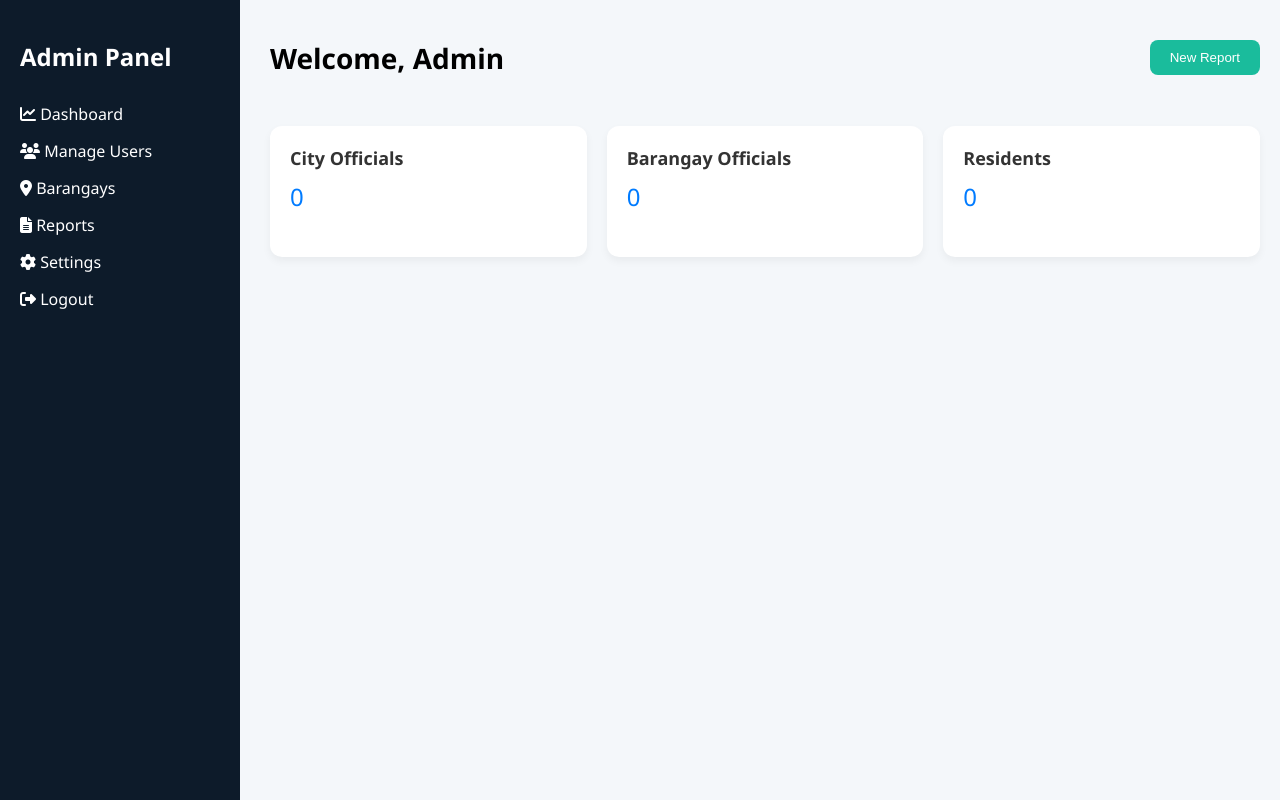
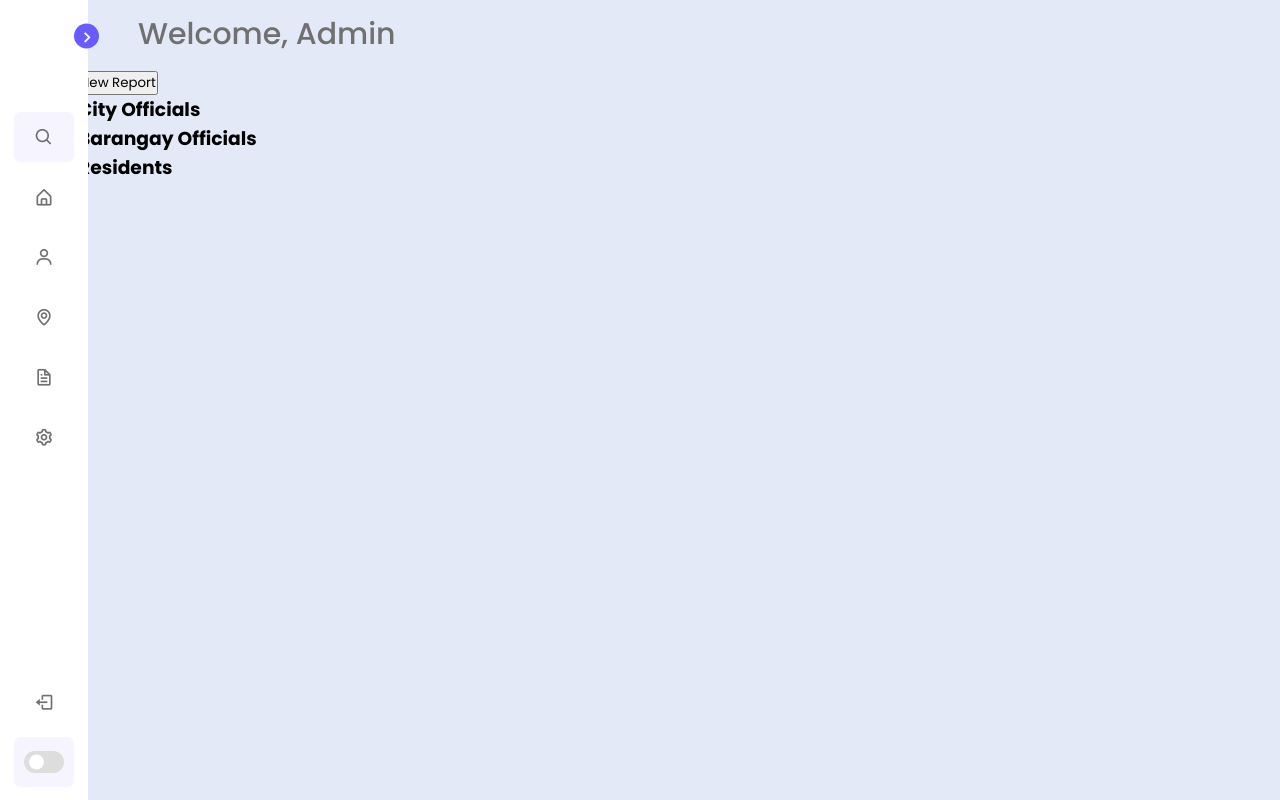
Before and after one commit to matareynard/city_management, a PHP site: page /admindashboard.php in a window 1280 px wide. Run offline with PHP 8.4, Linux system fonts and the light colour scheme; data that the repository does not hold is empty; some libraries are stand-ins or nearby versions.

Commit message:
dashboard

```diff
--- a/admin/admindashboard.css
+++ b/admin/admindashboard.css
@@ -1,110 +1,305 @@
-body {
+/* Google Font Import - Poppins */
+@import url('https://fonts.googleapis.com/css2?family=Poppins:wght@300;400;500;600;700&display=swap');
+
+* {
   margin: 0;
-  font-family: 'Segoe UI', sans-serif;
-  background: #f4f7fa;
+  padding: 0;
+  box-sizing: border-box;
+  font-family: 'Poppins', sans-serif;
 }
 
-.sidebar {
-  width: 200px;
-  background: #0d1b2a;
-  color: #fff;
-  height: 100vh;
-  position: fixed;
-  padding: 20px;
+:root {
+  /* ===== Colors ===== */
+  --body-color: #E4E9F7;
+  --sidebar-color: #FFF;
+  --primary-color: #695CFE;
+  --primary-color-light: #F6F5FF;
+  --toggle-color: #DDD;
+  --text-color: #707070;
+
+  /* ===== Transitions ===== */
+  --tran-03: all 0.3s ease;
+  --tran-04: all 0.4s ease;
+  --tran-05: all 0.5s ease;
 }
 
-.sidebar h2 {
-  font-size: 24px;
-  margin-bottom: 30px;
+body {
+  min-height: 100vh;
+  background-color: var(--body-color);
+  transition: var(--tran-05);
 }
 
-.sidebar a {
+::selection {
+  background-color: var(--primary-color);
   color: #fff;
-  display: block;
-  margin: 15px 0;
-  text-decoration: none;
-  transition: 0.3s;
 }
 
-.sidebar a:hover {
-  color: #1abc9c;
+body.dark {
+  --body-color: #18191a;
+  --sidebar-color: #242526;
+  --primary-color: #3a3b3c;
+  --primary-color-light: #3a3b3c;
+  --toggle-color: #fff;
+  --text-color: #ccc;
 }
 
-.main {
-  margin-left: 250px;
-  padding: 20px;
+/* ===== Sidebar ===== */
+.sidebar {
+  position: fixed;
+  top: 0;
+  left: 0;
+  height: 100%;
+  width: 250px;
+  padding: 10px 14px;
+  background: var(--sidebar-color);
+  transition: var(--tran-05);
+  z-index: 100;
 }
 
-.header {
+.sidebar.close {
+  width: 88px;
+}
+
+.sidebar li {
+  height: 50px;
+  list-style: none;
   display: flex;
-  justify-content: space-between;
+  align-items: center;
+  margin-top: 10px;
+}
+
+.sidebar .icon,
+.sidebar header .image {
+  min-width: 60px;
+  height: 100%;
+  display: flex;
+  align-items: center;
+  justify-content: center;
+  border-radius: 6px;
+  font-size: 20px;
+  color: var(--text-color);
+  transition: var(--tran-03);
+}
+
+.sidebar .text {
+  font-size: 17px;
+  font-weight: 500;
+  white-space: nowrap;
+  color: var(--text-color);
+  opacity: 1;
+  transition: var(--tran-03);
+}
+
+.sidebar.close .text {
+  opacity: 0;
+}
+
+.sidebar header {
+  position: relative;
+}
+
+.sidebar header .image-text {
+  display: flex;
   align-items: center;
 }
 
-.header h1 {
-  font-size: 28px;
+.sidebar header .logo-text {
+  display: flex;
+  flex-direction: column;
 }
 
-.btn-new-report {
-  padding: 10px 20px;
-  background-color: #1abc9c;
-  color: white;
+header .image-text .name {
+  margin-top: 2px;
+  font-size: 18px;
+  font-weight: 600;
+}
+
+header .image-text .profession {
+  font-size: 16px;
+  margin-top: -2px;
+  display: block;
+}
+
+.sidebar header .image img {
+  width: 40px;
+  border-radius: 6px;
+}
+
+.sidebar header .toggle {
+  position: absolute;
+  top: 50%;
+  right: -25px;
+  transform: translateY(-50%) rotate(180deg);
+  height: 25px;
+  width: 25px;
+  background-color: var(--primary-color);
+  color: var(--sidebar-color);
+  border-radius: 50%;
+  font-size: 22px;
+  display: flex;
+  align-items: center;
+  justify-content: center;
+  cursor: pointer;
+  transition: var(--tran-05);
+}
+
+body.dark .sidebar header .toggle {
+  color: var(--text-color);
+}
+
+.sidebar.close .toggle {
+  transform: translateY(-50%) rotate(0deg);
+}
+
+.sidebar .menu {
+  margin-top: 40px;
+}
+
+.sidebar li.search-box {
+  border-radius: 6px;
+  background-color: var(--primary-color-light);
+  cursor: pointer;
+  transition: var(--tran-05);
+}
+
+.sidebar li.search-box input {
+  height: 100%;
+  width: 100%;
   border: none;
-  border-radius: 8px;
+  outline: none;
+  background-color: var(--primary-color-light);
+  color: var(--text-color);
+  border-radius: 6px;
+  font-size: 17px;
+  font-weight: 500;
+  transition: var(--tran-05);
+}
+
+.sidebar li a {
+  display: flex;
+  align-items: center;
+  width: 100%;
+  height: 100%;
+  border-radius: 6px;
+  text-decoration: none;
+  background-color: transparent;
+  transition: var(--tran-03);
+}
+
+.sidebar li a:hover {
+  background-color: var(--primary-color);
+}
+
+.sidebar li a:hover .icon,
+.sidebar li a:hover .text {
+  color: var(--sidebar-color);
+}
+
+body.dark .sidebar li a:hover .icon,
+body.dark .sidebar li a:hover .text {
+  color: var(--text-color);
+}
+
+.sidebar .menu-bar {
+  height: calc(100% - 55px);
+  display: flex;
+  flex-direction: column;
+  justify-content: space-between;
+  overflow-y: scroll;
+}
+
+.menu-bar::-webkit-scrollbar {
+  display: none;
+}
+
+.sidebar .menu-bar .mode {
+  border-radius: 6px;
+  background-color: var(--primary-color-light);
+  position: relative;
+  transition: var(--tran-05);
+}
+
+.menu-bar .mode .sun-moon {
+  height: 50px;
+  width: 60px;
+}
+
+.mode .sun-moon i {
+  position: absolute;
+}
+
+.mode .sun-moon i.sun {
+  opacity: 0;
+}
+
+body.dark .mode .sun-moon i.sun {
+  opacity: 1;
+}
+
+body.dark .mode .sun-moon i.moon {
+  opacity: 0;
+}
+
+.menu-bar .bottom-content .toggle-switch {
+  position: absolute;
+  right: 0;
+  height: 100%;
+  min-width: 60px;
+  display: flex;
+  align-items: center;
+  justify-content: center;
+  border-radius: 6px;
   cursor: pointer;
 }
 
-.cards {
-  display: grid;
-  grid-template-columns: repeat(auto-fit, minmax(250px, 1fr));
-  gap: 20px;
-  margin-top: 30px;
+.toggle-switch .switch {
+  position: relative;
+  height: 22px;
+  width: 40px;
+  border-radius: 25px;
+  background-color: var(--toggle-color);
+  transition: var(--tran-05);
 }
 
-.card {
-  background: #fff;
-  border-radius: 12px;
-  padding: 20px;
-  box-shadow: 0 4px 8px rgba(0,0,0,0.05);
+.switch::before {
+  content: '';
+  position: absolute;
+  height: 15px;
+  width: 15px;
+  border-radius: 50%;
+  top: 50%;
+  left: 5px;
+  transform: translateY(-50%);
+  background-color: var(--sidebar-color);
+  transition: var(--tran-04);
 }
 
-.card h3 {
-  margin: 0;
-  font-size: 18px;
-  color: #333;
+body.dark .switch::before {
+  left: 20px;
 }
 
-.card p {
-  font-size: 24px;
-  margin-top: 10px;
-  color: #007bff;
+.home {
+  position: absolute;
+  top: 0;
+  left: 250px;
+  height: 100vh;
+  width: calc(100% - 250px);
+  background-color: var(--body-color);
+  transition: var(--tran-05);
 }
 
-
-.section {
-  margin-top: 40px;
+.home .text {
+  font-size: 30px;
+  font-weight: 500;
+  color: var(--text-color);
+  padding: 12px 60px;
 }
 
-.section h2 {
-  margin-bottom: 20px;
-  color: #333;
+.sidebar.close ~ .home {
+  left: 78px;
+  width: calc(100% - 78px);
 }
 
-.chart-container,
-#calendar,
-#map {
-  background: #fff;
-  border-radius: 12px;
-  padding: 20px;
-  box-shadow: 0 4px 8px rgba(0,0,0,0.05);
-  box-sizing: 10%;
+body.dark .home .text {
+  color: var(--text-color);
 }
-
-#calendar {
-  margin-top: 10px;
-}
-
-#map {
-  height: 400px;
-  margin-top: 10px;
-}
--- a/admin/admindashboard.php
+++ b/admin/admindashboard.php
@@ -1,4 +1,3 @@
-<!-- <?php include 'admindashboard_data.php'; ?> -->
 <!DOCTYPE html>
 <html lang="en">
 
@@ -7,9 +6,10 @@
   <meta name="viewport" content="width=device-width, initial-scale=1.0" />
   <title>City Management Dashboard</title>
 
-  <!-- Style & Icons -->
+  <!-- Styles -->
+  <link rel="stylesheet" href="admindashboard.css?v=1.2" />
   <link rel="stylesheet" href="admindashboard.css" />
-  <link rel="stylesheet" href="https://cdnjs.cloudflare.com/ajax/libs/font-awesome/6.4.0/css/all.min.css" />
+  <link href='https://unpkg.com/boxicons@2.1.1/css/boxicons.min.css' rel='stylesheet'>
 
   <!-- Chart.js -->
   <script src="https://cdn.jsdelivr.net/npm/chart.js"></script>
@@ -18,28 +18,60 @@
   <link href="https://cdn.jsdelivr.net/npm/fullcalendar@6.1.8/main.min.css" rel="stylesheet">
   <script src="https://cdn.jsdelivr.net/npm/fullcalendar@6.1.8/main.min.js"></script>
 
-  <!-- Leaflet Map -->
+  <!-- Leaflet -->
   <link rel="stylesheet" href="https://unpkg.com/leaflet@1.9.4/dist/leaflet.css" />
   <script src="https://unpkg.com/leaflet@1.9.4/dist/leaflet.js"></script>
 </head>
 
 <body>
 
-  <div class="sidebar">
-    <h2>Admin Panel</h2>
-    <a href="admindashboard.php"><i class="fa fa-chart-line"></i> Dashboard</a>
-    <a href="manage users/manageusers.php"><i class="fa fa-users"></i> Manage Users</a>
-    <a href="#"><i class="fa fa-map-marker-alt"></i> Barangays</a>
-    <a href="#"><i class="fa fa-file-alt"></i> Reports</a>
-    <a href="#"><i class="fa fa-cog"></i> Settings</a>
-    <a href="#"><i class="fa fa-sign-out-alt"></i> Logout</a>
-  </div>
+  <!-- Sidebar -->
+  <nav class="sidebar close">
+    <header>
+      <div class="image-text">
+        <span class="image">
+          <!-- <img src="logo.png" alt=""> -->
+        </span>
+        <div class="text logo-text">
+          <span class="name">Admin Panel</span>
+          <span class="profession">City Admin</span>
+        </div>
+      </div>
+      <i class='bx bx-chevron-right toggle'></i>
+    </header>
 
-  <div class="main">
-    <div class="header">
-      <h1>Welcome, Admin</h1>
-      <button class="btn-new-report">New Report</button>
+    <div class="menu-bar">
+      <div class="menu">
+        <li class="search-box">
+          <i class='bx bx-search icon'></i>
+          <input type="text" placeholder="Search...">
+        </li>
+        <ul class="menu-links">
+          <li class="nav-link"><a href="admindashboard.php"><i class='bx bx-home-alt icon'></i><span class="text nav-text">Dashboard</span></a></li>
+          <li class="nav-link"><a href="manage users/manageusers.php"><i class='bx bx-user icon'></i><span class="text nav-text">Manage Users</span></a></li>
+          <li class="nav-link"><a href="#"><i class='bx bx-map icon'></i><span class="text nav-text">Barangays</span></a></li>
+          <li class="nav-link"><a href="#"><i class='bx bx-file icon'></i><span class="text nav-text">Reports</span></a></li>
+          <li class="nav-link"><a href="#"><i class='bx bx-cog icon'></i><span class="text nav-text">Settings</span></a></li>
+        </ul>
+      </div>
+      <div class="bottom-content">
+        <li><a href="#"><i class='bx bx-log-out icon'></i><span class="text nav-text">Logout</span></a></li>
+        <li class="mode">
+          <div class="sun-moon">
+            <i class='bx bx-moon icon moon'></i>
+            <i class='bx bx-sun icon sun'></i>
+          </div>
+          <span class="mode-text text">Dark mode</span>
+          <div class="toggle-switch"><span class="switch"></span></div>
+        </li>
+      </div>
     </div>
+  </nav>
+
+  <!-- Main Content -->
+  <section class="home">
+    <div class="text">Welcome, Admin</div>
+    <button class="btn-new-report">New Report</button>
 
     <div class="cards">
       <div class="card">
@@ -55,6 +87,10 @@
         <p><?php echo $stats['Residents']; ?></p>
       </div>
     </div>
+  </section>
+
+  <!-- Sidebar JS -->
+  <script src="sidebar.js"></script>
 
 </body>
 
--- /dev/null
+++ b/admin/sidebar.js
@@ -0,0 +1,19 @@
+const body = document.querySelector('body'),
+sidebar = body.querySelector('nav.sidebar'),
+toggle = body.querySelector(".toggle"),
+searchBtn = body.querySelector(".search-box"),
+modeSwitch = body.querySelector(".toggle-switch"),
+modeText = body.querySelector(".mode-text");
+
+toggle.addEventListener("click", () => {
+sidebar.classList.toggle("close");
+});
+
+searchBtn.addEventListener("click", () => {
+sidebar.classList.remove("close");
+});
+
+modeSwitch.addEventListener("click", () => {
+body.classList.toggle("dark");
+modeText.innerText = body.classList.contains("dark") ? "Light mode" : "Dark mode";
+});
--- a/log-in/login.css
+++ b/log-in/login.css
@@ -24,9 +24,11 @@
   position: absolute;
   width: 100%;
   height: 100%;
-  background: url("../assets/city.jpg") no-repeat center center/cover;
+  background: url("../log-in/assets/sunset.jpg") no-repeat center center / cover;
   z-index: -1;
+
 }
+
 
 .wrapper {
   width: 100%;
--- a/log-in/login.html
+++ b/log-in/login.html
@@ -4,13 +4,12 @@
     <meta charset="UTF-8" />
     <meta name="viewport" content="width=device-width, initial-scale=1.0" />
     <title>Login - City Management System</title>
-    <link rel="stylesheet" href="login.css" />
-    <!-- Use the Glassmorphism CSS -->
+    <link rel="stylesheet" href="login.css?v=1.2" />
   </head>
   <body>
     <div class="wrapper">
       <form action="login.php" method="POST">
-        <h2>Login</h2>
+        <h2>ADMIN</h2>
 
         <div class="input-field">
           <input type="text" name="username" required />
```
Also changed, not shown: log-in/assets/city.jpg (renamed from assets/city.jpg), log-in/assets/hero-bg.jpg (added), log-in/assets/sunset.jpg (renamed from assets/sunset.jpg).
